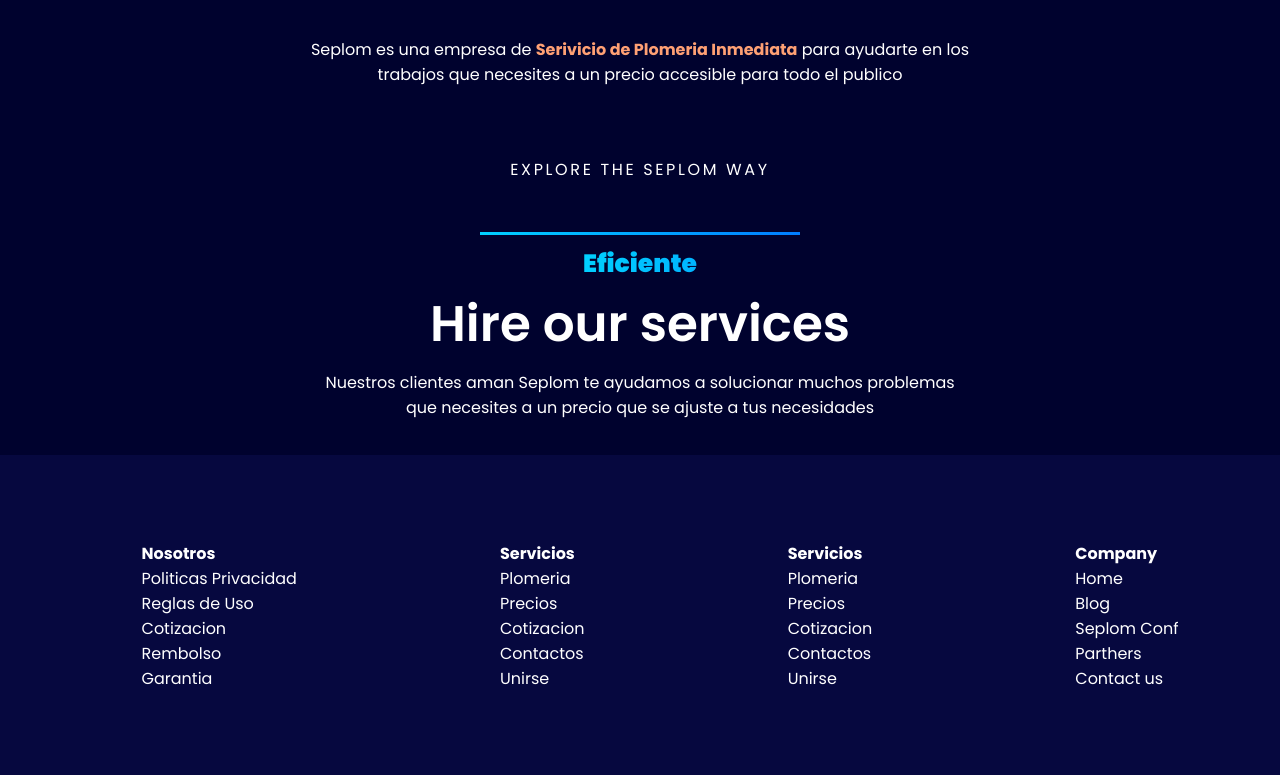
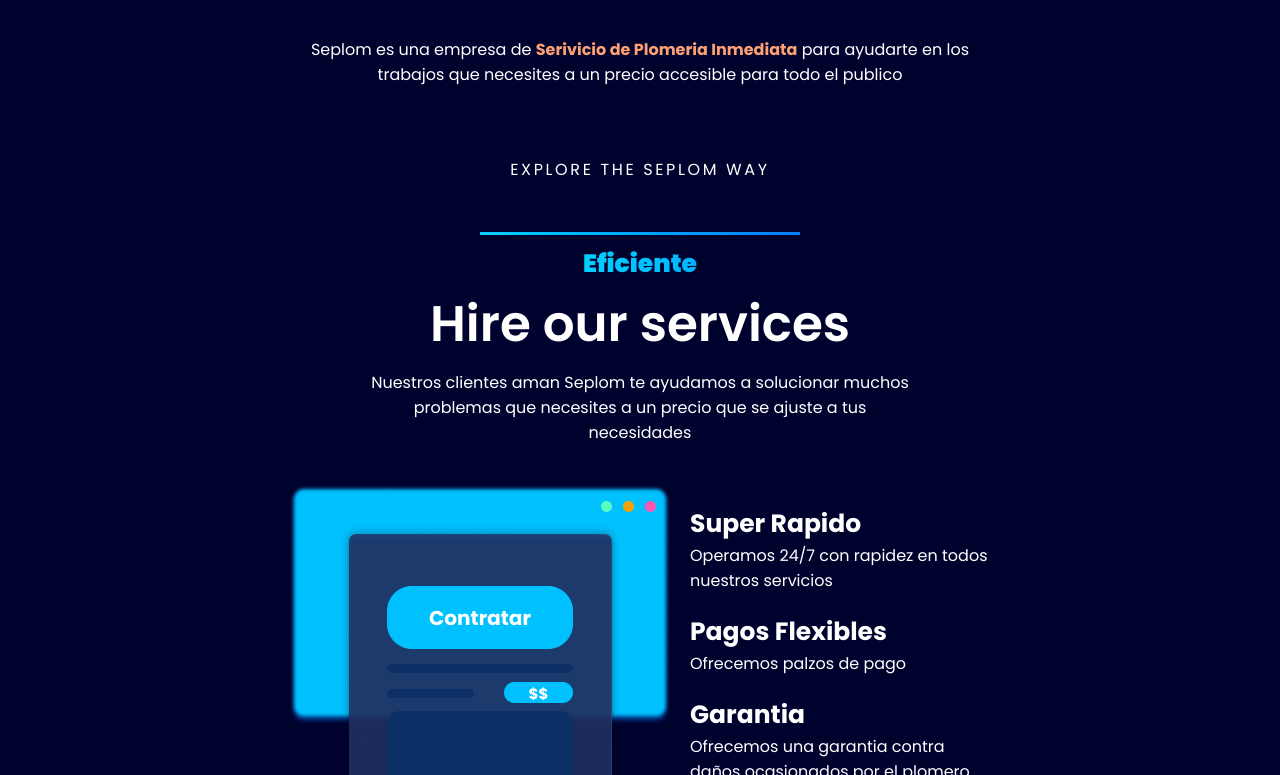
Before and after one commit to charlesriveros/https-github.com-cutioluis-Sseplom, a React app: page / in a window 1280 px wide. Shown: the part 460-1235 px from the top of the page. Built offline with nearby package versions, Linux system fonts and the light colour scheme.

Commit message:
ADD new section HireServices

```diff
--- a/package.json
+++ b/package.json
@@ -23,8 +23,7 @@
     "react": "^17.0.2",
     "react-dom": "^17.0.2",
     "react-icons": "^4.2.0",
-    "react-router-dom": "^5.2.0",
-    "styled-components": "^5.3.0"
+    "react-router-dom": "^5.2.0"
   },
   "devDependencies": {
     "@babel/core": "^7.14.6",
--- /dev/null
+++ b/src/components/HireServices/HireServices.css
@@ -0,0 +1,34 @@
+.seplom-hire {
+    max-width: 980px;
+    margin: 20px auto;
+}
+
+.hire__container {
+    display: var(--seplom-display-flex);
+    justify-content: center;
+    align-items: flex-start;
+    flex-wrap: wrap;
+}
+
+.container__container-left {
+    width: 100%;
+    max-width: 400px;
+    height: auto;
+}
+
+.container__container-rigth {
+    max-width: 300px;
+}
+
+.container__container-rigth h3 {
+    color: var(--seplom-white);
+    font-size: var(  --seplom-title-services)
+}
+
+.container__container-rigth p {
+    color: var(--seplom-white);
+}
+
+.rigth-article {
+    margin: 20px 0;
+}
--- /dev/null
+++ b/src/components/HireServices/HireServices.js
@@ -0,0 +1,33 @@
+import React from "react";
+import HireImage from "../../assets/static/seplom-hire.png";
+import "./HireServices.css";
+
+const HireServices = () => {
+  return (
+    <section className="seplom-hire">
+      <div className="hire__container">
+        <div className="container__container-left">
+          <img src={HireImage} alt="Contratar Facilemente" />
+        </div>
+        <div className="container__container-rigth">
+          <article className="rigth-article">
+            <h3>Super Rapido</h3>
+            <p>Operamos 24/7 con rapidez en todos nuestros servicios</p>
+          </article>
+          <article className="rigth-article">
+            <h3>Pagos Flexibles</h3>
+            <p>Ofrecemos palzos de pago </p>
+          </article>
+          <article className="rigth-article">
+            <h3>Garantia</h3>
+            <p>
+              Ofrecemos una garantia contra daños ocasionados por el plomero{" "}
+            </p>
+          </article>
+        </div>
+      </div>
+    </section>
+  );
+};
+
+export default HireServices;
--- /dev/null
+++ b/src/components/Layout/Layout.js
@@ -0,0 +1,17 @@
+import React from "react";
+import Promotion from "../Promotion/Promotion";
+import Navbar from "../Navbar/Navbar";
+import Footer from "../Footer/Footer";
+
+const Layout = ({ children }) => {
+  return (
+    <div>
+      <Promotion />
+      <Navbar />
+         {children}
+      <Footer />
+    </div>
+  );
+};
+
+export default Layout;
--- a/src/components/Servicios/Servicios.css
+++ b/src/components/Servicios/Servicios.css
@@ -1,5 +1,6 @@
 .seplom-services {
-    margin: 15px 0;
+    max-width: 580px;
+    margin: 15px auto;
     text-align: center;
 }
 
--- a/src/components/Servicios/Servicios.js
+++ b/src/components/Servicios/Servicios.js
@@ -1,15 +1,11 @@
 import React from "react";
 import "./Servicios.css";
 
-const Servicios = () => {
+const Servicios = (props) => {
   return (
     <section className="seplom-services">
-      <h2 className="services-title">Hire our services</h2>
-      <p className="services-paragraph">
-        Nuestros clientes aman Seplom te ayudamos a solucionar muchos problemas
-        <br />
-        que necesites a un precio que se ajuste a tus necesidades
-      </p>
+      <h2 className="services-title">{props.title}</h2>
+      <p className="services-paragraph">{props.paragraph}</p>
     </section>
   );
 };
--- a/src/components/Unions/Unions.js
+++ b/src/components/Unions/Unions.js
@@ -1,11 +1,11 @@
 import React from 'react';
 import './Unions.css'
 
-const Unions = () => {
+const Unions = (props) => {
     return (
         <section className="seplom-unions">
             <div className="unions-line"></div>
-            <span className="unions-title">Eficiente</span>
+            <span className="unions-title">{props.title}</span>
         </section>
     );
 };
--- a/src/container/App.js
+++ /dev/null
@@ -1,26 +0,0 @@
-import React from 'react';
-import './App.css'
-
-import Promotion from '../components/Promotion/Promotion'
-import Navbar from '../components/Navbar/Navbar'
-import Header from '../components/Header/Header'
-import Footer from '../components/Footer/Footer'
-import Explore from '../components/Explore/Explore';
-import Unions from '../components/Unions/Unions';
-import Servicios from '../components/Servicios/Servicios';
-
-const App = () => {
-  return (
-    <div>
-      <Promotion />
-      <Navbar />
-      <Header />
-      <Explore />
-      <Unions />
-      <Servicios />
-      <Footer />
-    </div>
-  );
-};
-
-export default App;
--- a/src/container/App.css
+++ b/src/container/Home/Home.css
@@ -44,6 +44,9 @@
   --seplom-radius-btn: 10px;
   /* Paddings */
   --seplom-padding-text: 20px;
+  /* Serivices Medidas */
+  --seplom-title-services: 25px
+
 }
 
 a:-webkit-any-link {
--- /dev/null
+++ b/src/container/Home/Home.js
@@ -0,0 +1,44 @@
+import React from "react";
+import "./Home.css";
+
+import Header from "../..//components/Header/Header";
+import Explore from "../../components/Explore/Explore";
+import Unions from "../../components/Unions/Unions";
+import Servicios from "../../components/Servicios/Servicios";
+import HireServices from '../../components/HireServices/HireServices'
+
+const Home = () => {
+  return (
+    <div>
+      <Header />
+      <Explore />
+      <Unions
+        title="Eficiente"
+      />
+      <Servicios
+        title="Hire our services"
+        paragraph="Nuestros clientes aman Seplom te ayudamos a solucionar
+         muchos problemas que necesites a un precio que se ajuste a tus necesidades"
+      />
+      <HireServices />
+      <Unions
+        title="Transparencia"
+      />
+      <Servicios
+        title="Our Comunication"
+        paragraph="Nuestros clientes aman Seplom te ayudamos a solucionar muchos problemas que necesites a
+        un precio que se ajuste a tus necesidades"
+      />
+      <Unions
+        title="Felices"
+      />
+      <Servicios
+        title="Clientes Satisfehcos"
+        paragraph="Con Seplom tendras comunicacion con expertos del nuestra area cualquier
+       duda o inquietud comunicate con nuestro equipo"
+      />
+    </div>
+  );
+};
+
+export default Home;
--- /dev/null
+++ b/src/container/NotFound/NotFound.js
@@ -0,0 +1,11 @@
+import React from 'react';
+
+const NotFound = () => {
+    return (
+        <div>
+            <h1>Not Found</h1>
+        </div>
+    );
+};
+
+export default NotFound;
--- /dev/null
+++ b/src/routes/App.js
@@ -0,0 +1,25 @@
+import React from "react";
+import { BrowserRouter as Router, Switch, Route } from "react-router-dom";
+
+import Layout from "../components/Layout/Layout";
+import Home from "../container/Home/Home";
+import NotFound from "../container/NotFound/NotFound";
+
+const App = () => {
+  return (
+    <Router>
+      <Layout>
+        <Switch>
+          <Route path="/" exact>
+            <Home />
+          </Route>
+          <Route exact>
+            <NotFound></NotFound>
+          </Route>
+        </Switch>
+      </Layout>
+    </Router>
+  );
+};
+
+export default App;
--- a/webpack.config.js
+++ b/webpack.config.js
@@ -7,11 +7,6 @@
     output: {
         path: path.resolve(__dirname, 'dist'),
         filename: 'bundle.js'
-    },
-    devServer: {
-        open: true,
-        hot: true,
-        port: 3000
     },
     mode: 'development',
     resolve: {
@@ -52,6 +47,9 @@
 
         ]
     },
+    devServer: {
+        historyApiFallback: true
+    },
     plugins: [
         new HtmlWebPackPlugin({
             template: 'public/index.html',
```
Also changed, not shown: src/index.js (+4 -8 lines), src/assets/static/seplom-comunication.png (added), src/assets/static/seplom-hire.png (added), 1 other file.
